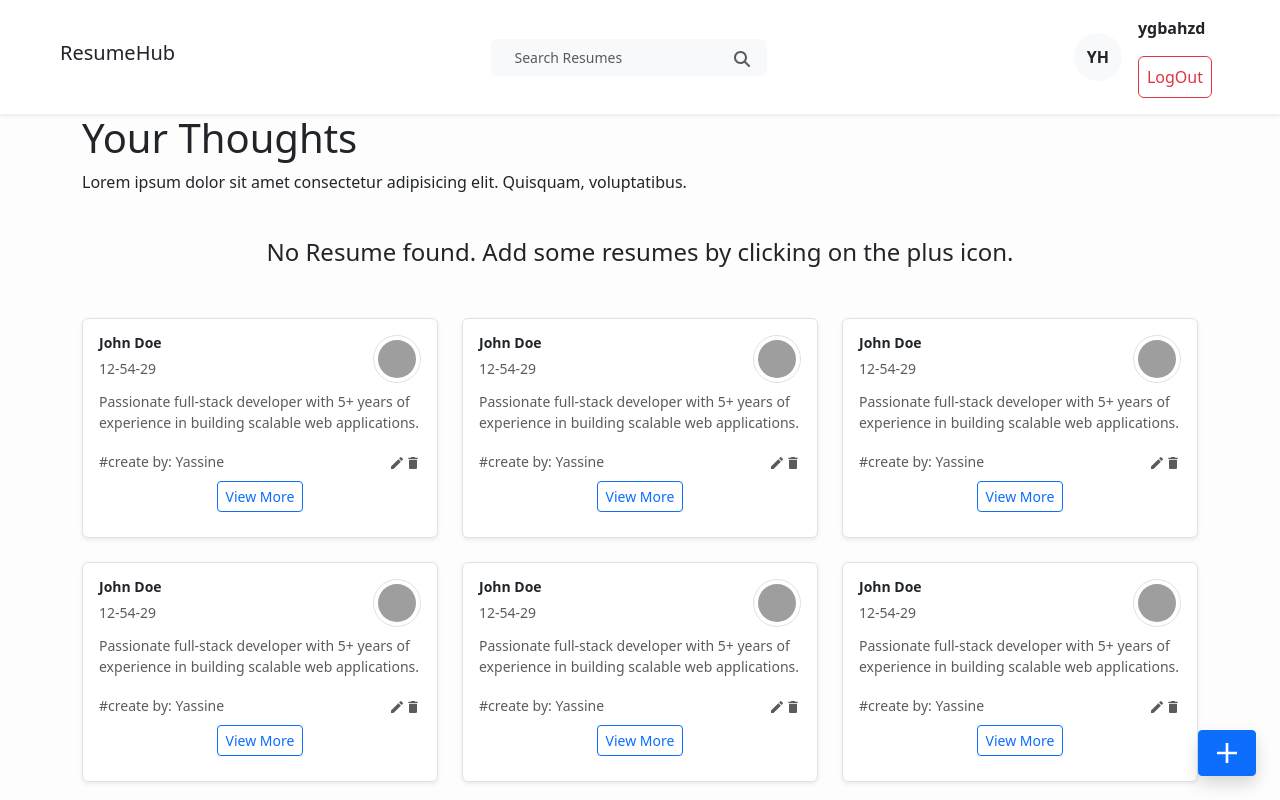
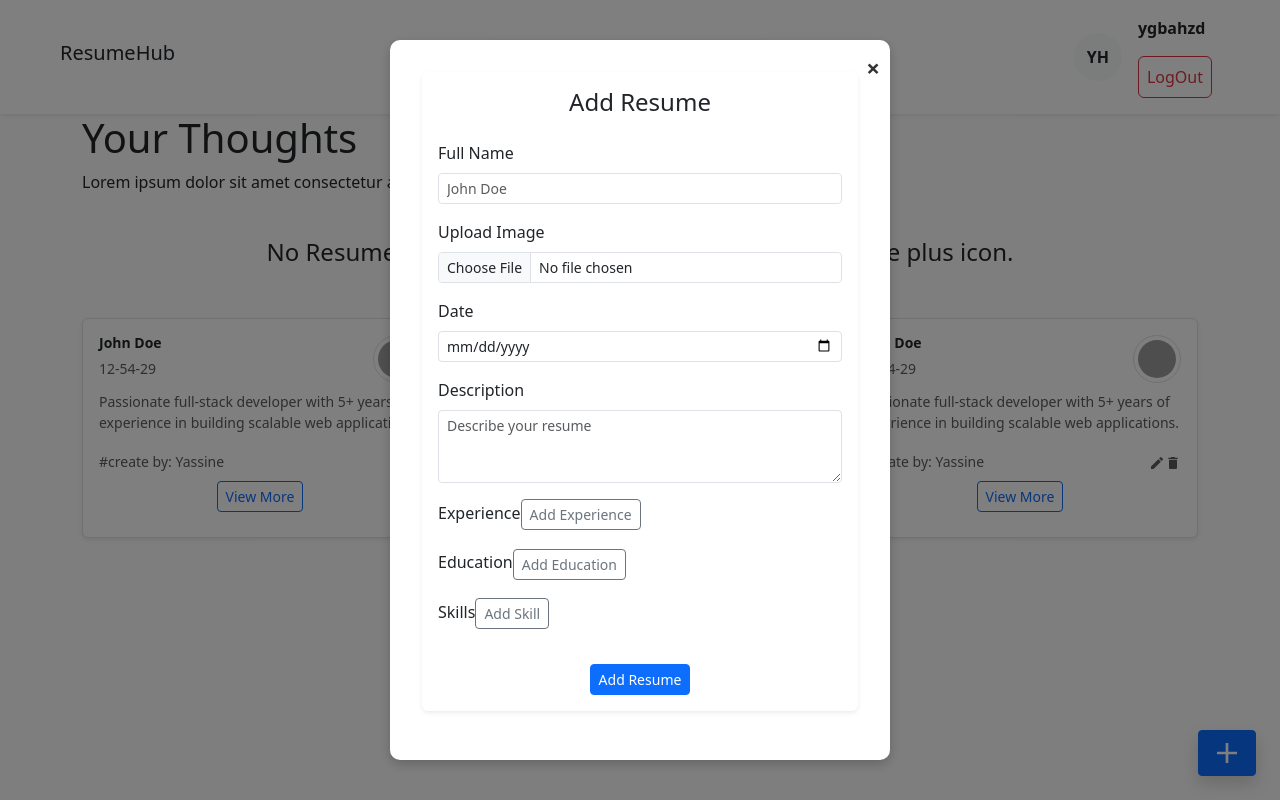
Before and after one commit to 0uali-Yassine/Front-ResumeHub, a React (Vite) app: page /dashboard in a window 1280 px wide. Both pictures are taken after a click on the button 1227 px from the left and 753 px from the top of the page. Shown: the top 800 px of the page. Built offline with nearby package versions, Linux system fonts and the light colour scheme; grey boxes are pictures that could not be loaded.

Commit message:
create model for craete & update

```diff
--- a/package.json
+++ b/package.json
@@ -15,6 +15,7 @@
     "react": "^19.0.0",
     "react-dom": "^19.0.0",
     "react-icons": "^5.5.0",
+    "react-modal": "^3.16.3",
     "react-model": "^4.3.1",
     "react-router": "^7.5.0",
     "react-router-dom": "^7.5.0"
--- a/src/App.css
+++ b/src/App.css
@@ -10,3 +10,61 @@ body{
     background-color: #fdfdfd;
     overflow-x: hidden;
 }
+
+/*for model to add update employers*/
+/* Modal Overlay */
+.modal-overlay {
+    position: fixed ;
+    top: 0;
+    left: 0;
+    right: 0;
+    bottom: 0;
+    background-color: rgba(0, 0, 0, 0.5); /* Dark background */
+    display: none; /* Hidden by default */
+    justify-content: center;
+    align-items: center;
+    z-index: 1000;
+    overflow: scroll;
+}
+
+/* Show Modal */
+.modal-overlay.show {
+    display: flex; /* Show the modal when class "show" is added */
+}
+
+/* Modal Content Box */
+.modal-content {
+    background-color: white;
+    padding: 2rem;
+    border-radius: 10px;
+    width: 500px; /* You can adjust the width */
+    max-width: 90%;
+    height: 90vh;
+    overflow-x: scroll;
+    position: relative;
+    box-shadow: 0 4px 12px rgba(0, 0, 0, 0.2); /* Added a larger shadow for more depth */
+    transition: all 0.3s ease-in-out; /* Smooth transition for scaling */
+}
+
+/* Close Button */
+.close-btn {
+    position: absolute;
+    top: 10px;
+    right: 10px;
+    background: none;
+    border: none;
+    font-size: 1.5rem;
+    cursor: pointer;
+    color: #333;
+    font-weight: bold;
+    transition: color 0.3s;
+}
+
+.close-btn:hover {
+    color: #e74c3c; /* Red color on hover for better visibility */
+}
+
+/* Scale the modal when shown */
+.modal-content.show {
+    transform: scale(1); /* Scaling effect */
+}
--- a/src/pages/Home/AddEditResume.jsx
+++ b/src/pages/Home/AddEditResume.jsx
@@ -41,7 +41,7 @@ const AddEditResume = ({ }) => {
   };
 
   return (
-    <div className="position-relative p-3 rounded shadow-sm bg-white w-75 mx-auto">
+    <div className="position-relative p-3 rounded shadow-sm bg-white w-full mx-auto" style={{width: '100%'}}>
       <h4 className="text-center mb-4">{'Add Resume'}</h4>
 
       <div className="d-flex flex-column gap-2">
--- a/src/pages/Home/Home.jsx
+++ b/src/pages/Home/Home.jsx
@@ -1,17 +1,41 @@
 /* eslint-disable no-unused-vars */
+import { useState } from "react";
 import Navbar from "../../components/Navbar";
 import ResumeCard from "../../components/ResumeCard";
 import AddEditResume from "./AddEditResume";
 import { IoMdAdd } from "react-icons/io";
 
 const Home = () => {
+    const [showAddEditModel, setShowAddEditModel] = useState({
+        isShow: false,
+        type: 'add', // or 'edit'
+        data: null
+    });
+
+    const handleClose = () => {
+        setShowAddEditModel({
+            isShow: false,
+            type: 'add',
+            data: null
+        });
+    };
+
+    const handleShow = (type, data = null) => {
+        setShowAddEditModel({
+            isShow: true,
+            type,
+            data
+        });
+    };
 
     return (
         <section>
             <Navbar />
             <div className="container mx-auto p-[2rem]">
                 <h1 className="text-4xl text-slate-900 font-semibold">Your Thoughts</h1>
-                <p className="text-slate-500 mt-2">Lorem ipsum dolor sit amet consectetur adipisicing elit. Quisquam, voluptatibus.</p>
+                <p className="text-slate-500 mt-2">
+                    Lorem ipsum dolor sit amet consectetur adipisicing elit. Quisquam, voluptatibus.
+                </p>
             </div>
             <div className="container py-4">
                 <p className="text-center fs-4">
@@ -19,22 +43,15 @@ const Home = () => {
                 </p>
 
                 <div className="row mt-4 g-4">
+                    {/* Repeat ResumeCard for each item */}
                     <div className="col-12 col-sm-6 col-md-4">
                         <ResumeCard
                             name={'John Doe'}
                             img={'https://images.pexels.com/photos/774909/pexels-photo-774909.jpeg?auto=compress&cs=tinysrgb&w=1260&h=750&dpr=1'}
                             description={'Passionate full-stack developer with 5+ years of experience in building scalable web applications.'}
-                            experience={[
-                                "Frontend Developer at TechCorp (2020 - 2022)",
-                                "Software Engineer at DevSolutions (2018 - 2020)"
-                            ]}
-                            education={[
-                                "B.Sc. in Computer Science - University of XYZ (2014 - 2018)",
-                                "High School Diploma - ABC High School (2010 - 2014)"
-                            ]}
-                            skills={[
-                                "JavaScript", "React", "Node.js", "MongoDB", "Express", "Git"
-                            ]}
+                            experience={["Frontend Developer at TechCorp (2020 - 2022)", "Software Engineer at DevSolutions (2018 - 2020)"]}
+                            education={["B.Sc. in Computer Science - University of XYZ (2014 - 2018)", "High School Diploma - ABC High School (2010 - 2014)"]}
+                            skills={["JavaScript", "React", "Node.js", "MongoDB", "Express", "Git"]}
                             date={'12-54-29'}
                         />
                     </div>
@@ -43,17 +60,9 @@ const Home = () => {
                             name={'John Doe'}
                             img={'https://images.pexels.com/photos/774909/pexels-photo-774909.jpeg?auto=compress&cs=tinysrgb&w=1260&h=750&dpr=1'}
                             description={'Passionate full-stack developer with 5+ years of experience in building scalable web applications.'}
-                            experience={[
-                                "Frontend Developer at TechCorp (2020 - 2022)",
-                                "Software Engineer at DevSolutions (2018 - 2020)"
-                            ]}
-                            education={[
-                                "B.Sc. in Computer Science - University of XYZ (2014 - 2018)",
-                                "High School Diploma - ABC High School (2010 - 2014)"
-                            ]}
-                            skills={[
-                                "JavaScript", "React", "Node.js", "MongoDB", "Express", "Git"
-                            ]}
+                            experience={["Frontend Developer at TechCorp (2020 - 2022)", "Software Engineer at DevSolutions (2018 - 2020)"]}
+                            education={["B.Sc. in Computer Science - University of XYZ (2014 - 2018)", "High School Diploma - ABC High School (2010 - 2014)"]}
+                            skills={["JavaScript", "React", "Node.js", "MongoDB", "Express", "Git"]}
                             date={'12-54-29'}
                         />
                     </div>
@@ -62,93 +71,49 @@ const Home = () => {
                             name={'John Doe'}
                             img={'https://images.pexels.com/photos/774909/pexels-photo-774909.jpeg?auto=compress&cs=tinysrgb&w=1260&h=750&dpr=1'}
                             description={'Passionate full-stack developer with 5+ years of experience in building scalable web applications.'}
-                            experience={[
-                                "Frontend Developer at TechCorp (2020 - 2022)",
-                                "Software Engineer at DevSolutions (2018 - 2020)"
-                            ]}
-                            education={[
-                                "B.Sc. in Computer Science - University of XYZ (2014 - 2018)",
-                                "High School Diploma - ABC High School (2010 - 2014)"
-                            ]}
-                            skills={[
-                                "JavaScript", "React", "Node.js", "MongoDB", "Express", "Git"
-                            ]}
+                            experience={["Frontend Developer at TechCorp (2020 - 2022)", "Software Engineer at DevSolutions (2018 - 2020)"]}
+                            education={["B.Sc. in Computer Science - University of XYZ (2014 - 2018)", "High School Diploma - ABC High School (2010 - 2014)"]}
+                            skills={["JavaScript", "React", "Node.js", "MongoDB", "Express", "Git"]}
                             date={'12-54-29'}
                         />
                     </div>
-                    <div className="col-12 col-sm-6 col-md-4">
-                        <ResumeCard
-                            name={'John Doe'}
-                            img={'https://images.pexels.com/photos/774909/pexels-photo-774909.jpeg?auto=compress&cs=tinysrgb&w=1260&h=750&dpr=1'}
-                            description={'Passionate full-stack developer with 5+ years of experience in building scalable web applications.'}
-                            experience={[
-                                "Frontend Developer at TechCorp (2020 - 2022)",
-                                "Software Engineer at DevSolutions (2018 - 2020)"
-                            ]}
-                            education={[
-                                "B.Sc. in Computer Science - University of XYZ (2014 - 2018)",
-                                "High School Diploma - ABC High School (2010 - 2014)"
-                            ]}
-                            skills={[
-                                "JavaScript", "React", "Node.js", "MongoDB", "Express", "Git"
-                            ]}
-                            date={'12-54-29'}
-                        />
-                    </div>
-                    <div className="col-12 col-sm-6 col-md-4">
-                        <ResumeCard
-                            name={'John Doe'}
-                            img={'https://images.pexels.com/photos/774909/pexels-photo-774909.jpeg?auto=compress&cs=tinysrgb&w=1260&h=750&dpr=1'}
-                            description={'Passionate full-stack developer with 5+ years of experience in building scalable web applications.'}
-                            experience={[
-                                "Frontend Developer at TechCorp (2020 - 2022)",
-                                "Software Engineer at DevSolutions (2018 - 2020)"
-                            ]}
-                            education={[
-                                "B.Sc. in Computer Science - University of XYZ (2014 - 2018)",
-                                "High School Diploma - ABC High School (2010 - 2014)"
-                            ]}
-                            skills={[
-                                "JavaScript", "React", "Node.js", "MongoDB", "Express", "Git"
-                            ]}
-                            date={'12-54-29'}
-                        />
-                    </div>
-                    <div className="col-12 col-sm-6 col-md-4">
-                        <ResumeCard
-                            name={'John Doe'}
-                            img={'https://images.pexels.com/photos/774909/pexels-photo-774909.jpeg?auto=compress&cs=tinysrgb&w=1260&h=750&dpr=1'}
-                            description={'Passionate full-stack developer with 5+ years of experience in building scalable web applications.'}
-                            experience={[
-                                "Frontend Developer at TechCorp (2020 - 2022)",
-                                "Software Engineer at DevSolutions (2018 - 2020)"
-                            ]}
-                            education={[
-                                "B.Sc. in Computer Science - University of XYZ (2014 - 2018)",
-                                "High School Diploma - ABC High School (2010 - 2014)"
-                            ]}
-                            skills={[
-                                "JavaScript", "React", "Node.js", "MongoDB", "Express", "Git"
-                            ]}
-                            date={'12-54-29'}
+
+                    {/* Other ResumeCard Components */}
+                </div>
+            </div>
+
+            {/* Add Resume Button */}
+            <button
+                className="btn btn-primary rounded-1 position-fixed bottom-0 end-0 m-4 shadow"
+                onClick={() => handleShow('add')}
+            >
+                <IoMdAdd className="fs-2" />
+            </button>
+
+            {/* Modal */}
+            {showAddEditModel.isShow && (
+                <div
+                    className={`modal-overlay ${showAddEditModel.isShow ? 'show' : ''}`}
+                    onClick={handleClose}
+                >
+                    <div
+                        className="modal-content"
+                        onClick={(e) => e.stopPropagation()} // Prevent closing when clicking inside the modal
+                    >
+                        <button className="close-btn" onClick={handleClose}>
+                            ×
+                        </button>
+                        <AddEditResume
+                            type={showAddEditModel.type}
+                            data={showAddEditModel.data}
                         />
                     </div>
                 </div>
-            </div>
-
-
-
-            <button className="btn btn-primary rounded-1 position-fixed bottom-0 end-0 m-4 shadow" onClick={() => {}}>
-                <IoMdAdd className="fs-2" />
-            </button>
-
-
-
-            <AddEditResume />
+            )}
 
 
         </section>
-    )
-}
+    );
+};
 
-export default Home
+export default Home;
```
Also changed, not shown: 1 other file (tests, documents, lock files or other folders).
